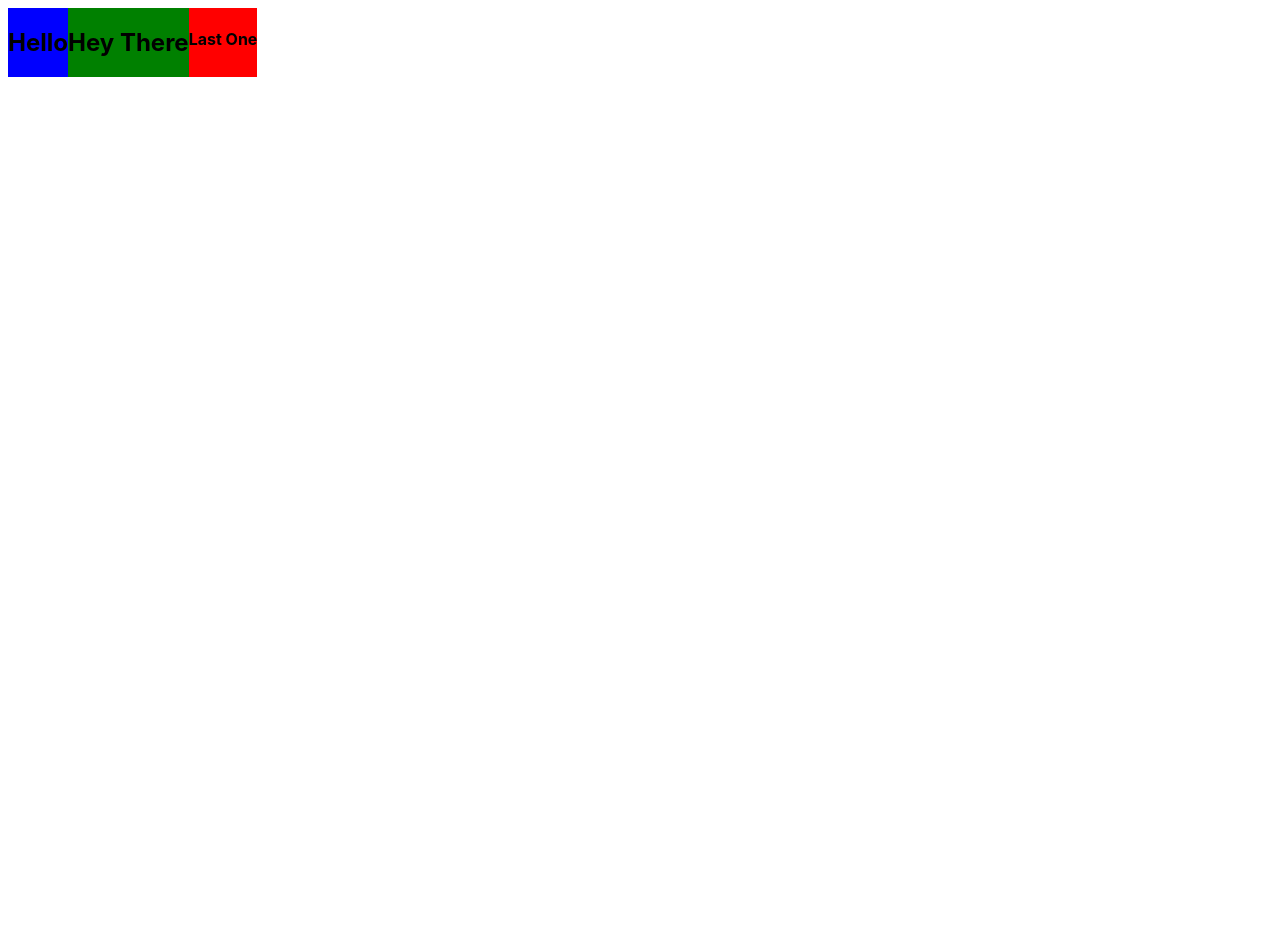
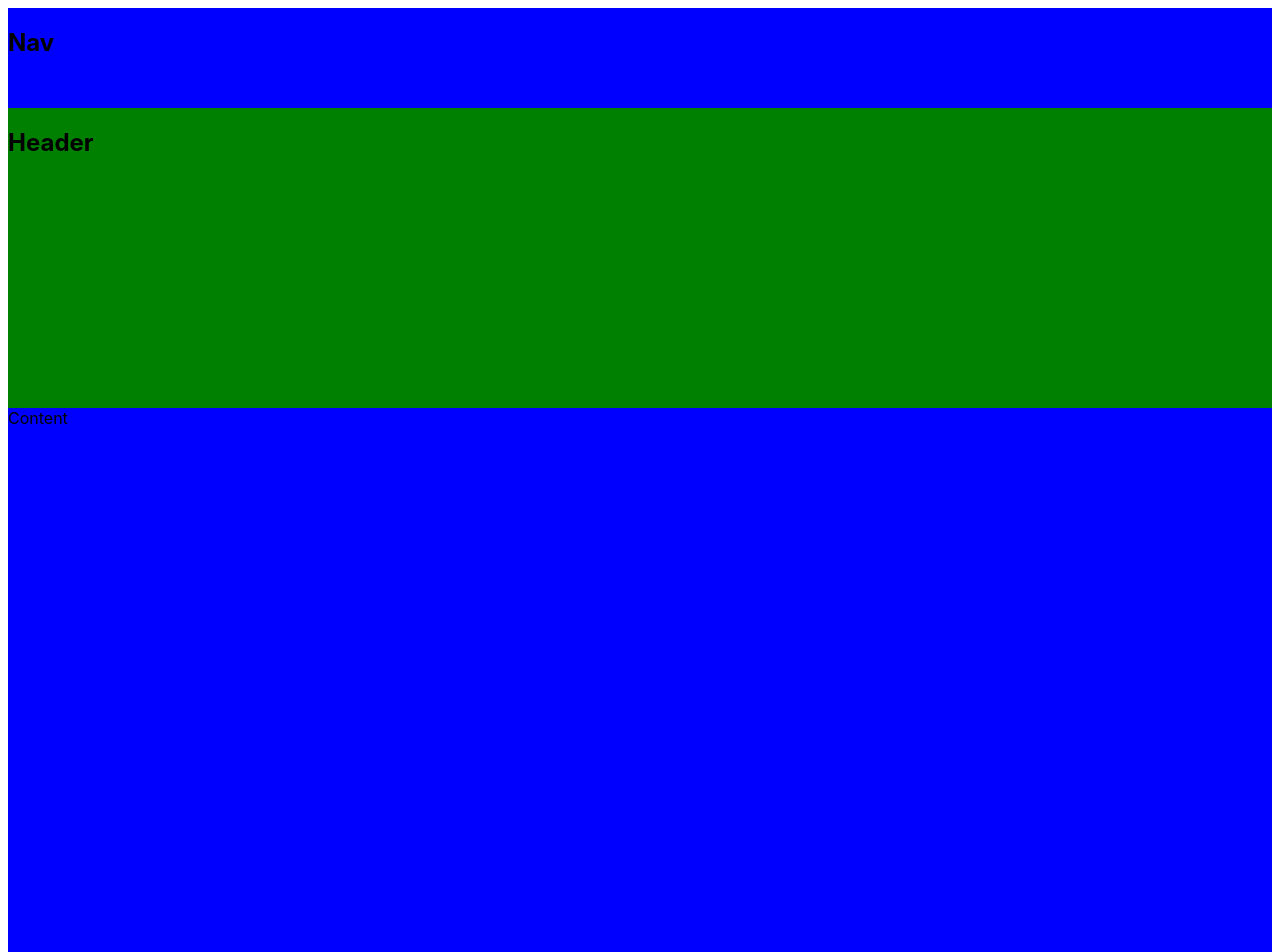
Before and after one commit to DerrickDevelops/wallpaper-website, a React (Vite) app: page / in a window 1280 px wide. Shown: the top 952 px of the page. Before the commit the page ends 800 px from the top, so only its background shows below. Built offline with nearby package versions, Linux system fonts and the light colour scheme.

Commit message:
Content Update
Fixed Main Content section & added Grid flexbox layout.

```diff
--- a/src/App.css
+++ b/src/App.css
@@ -1,4 +1,4 @@
-#root {
+  #root {
   margin: 0 auto;
   padding: 0;
 }
--- a/src/App.jsx
+++ b/src/App.jsx
@@ -2,7 +2,7 @@ import React from 'react';
 import './App.css';
 import Navbar from './Navbar.jsx';
 import Header from './Header.jsx';
-import mainContent from './mainContent.jsx';
+import Content from './Content.jsx'
 import Footer from './Footer.jsx';
 import './layout.css';
 
@@ -11,7 +11,7 @@ function App() {
     <div className="main-container">
       <Navbar />
       <Header />
-      <mainContent />
+      <Content />
       <Footer />
     </div>
   );
--- /dev/null
+++ b/src/Content.jsx
@@ -0,0 +1,13 @@
+
+
+
+const Content = () => {
+
+    return(
+        <main>
+            Content
+        </main>
+    )
+}
+
+export default Content
--- a/src/Footer.jsx
+++ b/src/Footer.jsx
@@ -1,7 +1,7 @@
 const Footer = () => {
     return(
         <footer>
-            <h4>Last One</h4>
+            <h4>Footer</h4>
         </footer>
     )
 }
--- a/src/Header.jsx
+++ b/src/Header.jsx
@@ -1,8 +1,8 @@
 const Header = () => {
     return(
-        <div className="header-container">
-            <h2>Hey There</h2>
-        </div>
+        <header>
+            <h2>Header</h2>
+        </header>
     )
 }
 
--- a/src/Navbar.jsx
+++ b/src/Navbar.jsx
@@ -3,7 +3,7 @@
 const Navbar = () => {
     return(
         <nav>
-            <h1>Hello</h1>
+            <h1>Nav</h1>
         </nav>
     )
 }
--- a/src/index.css
+++ b/src/index.css
@@ -1,4 +1,4 @@
-:root {
+  :root {
   font-family: Inter, system-ui, Avenir, Helvetica, Arial, sans-serif;
 
   font-synthesis: none;
--- a/src/layout.css
+++ b/src/layout.css
@@ -1,23 +1,29 @@
 .main-container {
-    display: flex;
+    display: grid;
     grid-template-columns: repeat(4, 1fr);
     grid-auto-rows: minmax(100px, auto);
 }
 
 nav {
     background: blue;
+    grid-column: 1/5;
+    grid-row: 1/2;
 }
 
-.header-container {
+header {
     background: green;
+    grid-column: 1/5;
+    grid-row: 2/5;
 }
 
-.content {
+Main {
     background: blue;
-    z-index: 5;
-    width: 50px;
+    grid-column: 1/5;
+    grid-row: 5/11;
 }
 
 Footer {
     background: red;
+    grid-column: 1/5;
+    grid-row: 11/12;
 }
--- a/src/mainContent.jsx
+++ /dev/null
@@ -1,11 +0,0 @@
-
-
-
-const help = () => {
-
-    return(
-        <>Hello</>
-    )
-}
-
-export default help
```
